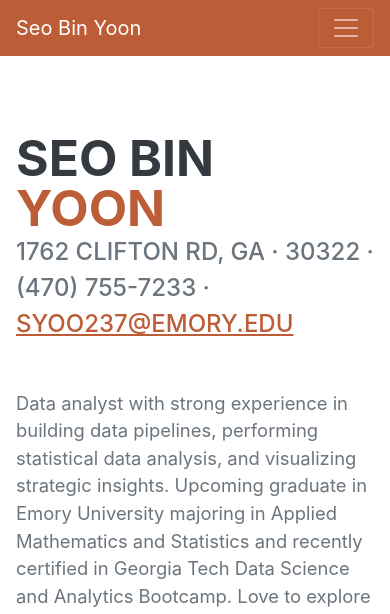
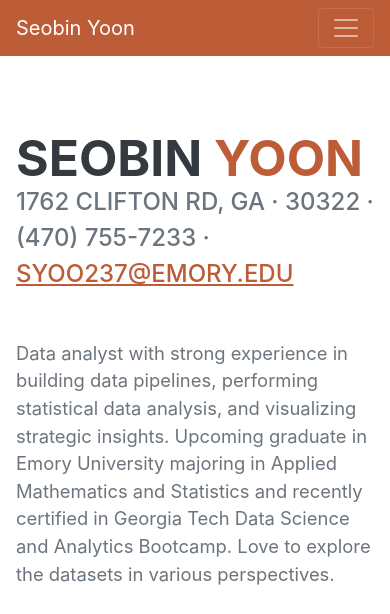
Before and after one commit to seobin-yoon/seobin-yoon.github.io, a plain HTML site: page index.html in a window 390 px wide. Shown: the top 614 px of the page. Drawn offline with nearby package versions, Linux system fonts and the light colour scheme; a web font is replaced by a local one.

Commit message:
Update index.html

```diff
--- a/index.html
+++ b/index.html
@@ -5,7 +5,7 @@
         <meta name="viewport" content="width=device-width, initial-scale=1, shrink-to-fit=no" />
         <meta name="description" content="" />
         <meta name="author" content="" />
-        <title>Seo Bin Yoon Portfolio</title>
+        <title>Seobin Yoon Portfolio</title>
         <link rel="icon" type="image/x-icon" href="assets/img/favicon.ico" />
         <!-- Font Awesome icons (free version)-->
         <script src="https://use.fontawesome.com/releases/v5.15.4/js/all.js" crossorigin="anonymous"></script>
@@ -19,7 +19,7 @@
         <!-- Navigation-->
         <nav class="navbar navbar-expand-lg navbar-dark bg-primary fixed-top" id="sideNav">
             <a class="navbar-brand js-scroll-trigger" href="#page-top">
-                <span class="d-block d-lg-none">Seo Bin Yoon</span>
+                <span class="d-block d-lg-none">Seobin Yoon</span>
                 <span class="d-none d-lg-block"><img class="img-fluid img-profile rounded-circle mx-auto mb-2" src="assets/img/profile.jpg" alt="..." /></span>
             </a>
             <button class="navbar-toggler" type="button" data-bs-toggle="collapse" data-bs-target="#navbarResponsive" aria-controls="navbarResponsive" aria-expanded="false" aria-label="Toggle navigation"><span class="navbar-toggler-icon"></span></button>
@@ -41,7 +41,7 @@
             <section class="resume-section" id="about">
                 <div class="resume-section-content">
                     <h1 class="mb-0">
-                        Seo Bin
+                        Seobin
                         <span class="text-primary">Yoon</span>
                     </h1>
                     <div class="subheading mb-5">
```
